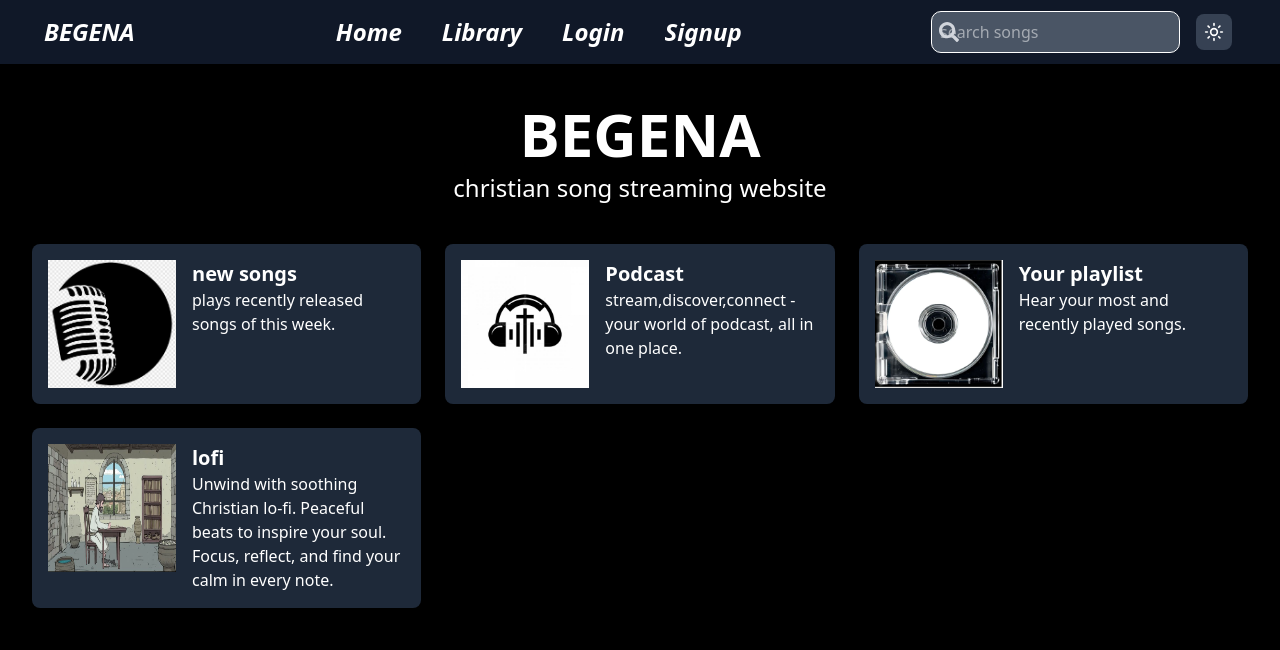
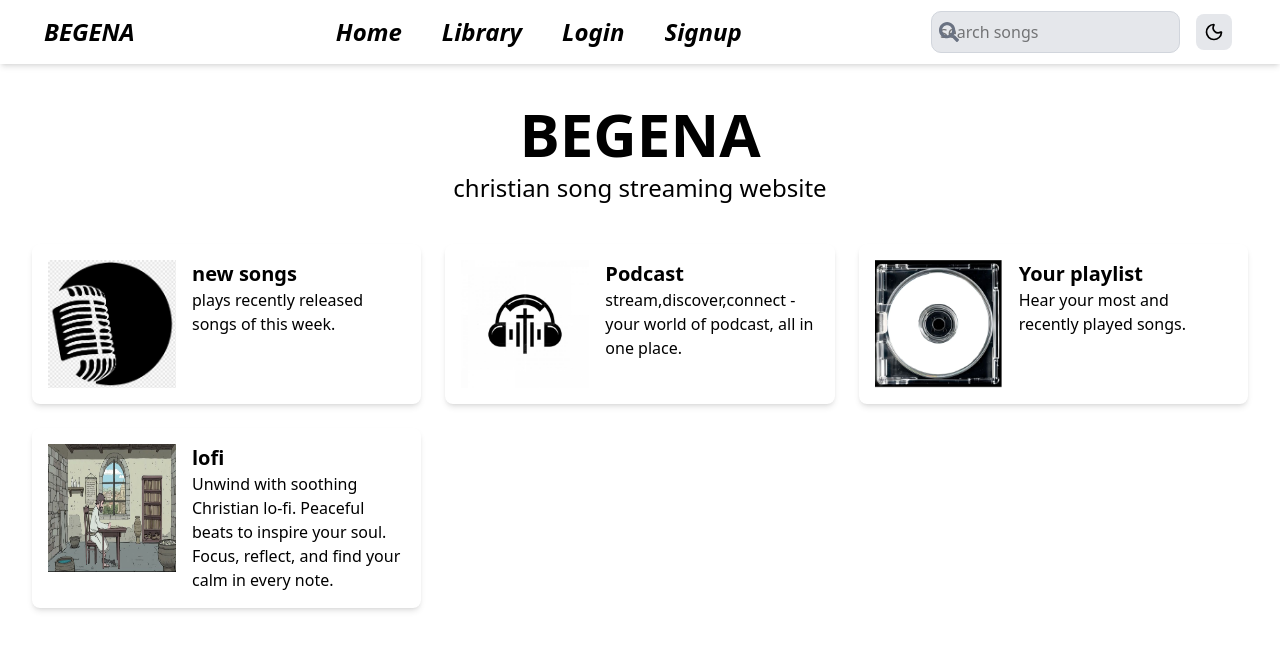
Before and after one commit to leulmesfin116/Begena, a React (Vite) app in the folder front-end/begena-prj/: page / in a window 1280 px wide. Shown: the top 650 px of the page. Built offline with nearby package versions, Linux system fonts and the light colour scheme.

Commit message:
updating the default mode of the toggle button

```diff
--- a/front-end/begena-prj/src/ThemeContext.jsx
+++ b/front-end/begena-prj/src/ThemeContext.jsx
@@ -12,9 +12,9 @@ export const useTheme = () => {
 
 export const ThemeProvider = ({ children }) => {
   const [isDarkMode, setIsDarkMode] = useState(() => {
-    // Check localStorage or default to dark mode
+    // Check localStorage or default to light mode
     const saved = localStorage.getItem("darkMode");
-    return saved ? JSON.parse(saved) : true; // Default to dark
+    return saved ? JSON.parse(saved) : false; // Default to light
   });
 
   useEffect(() => {
```
